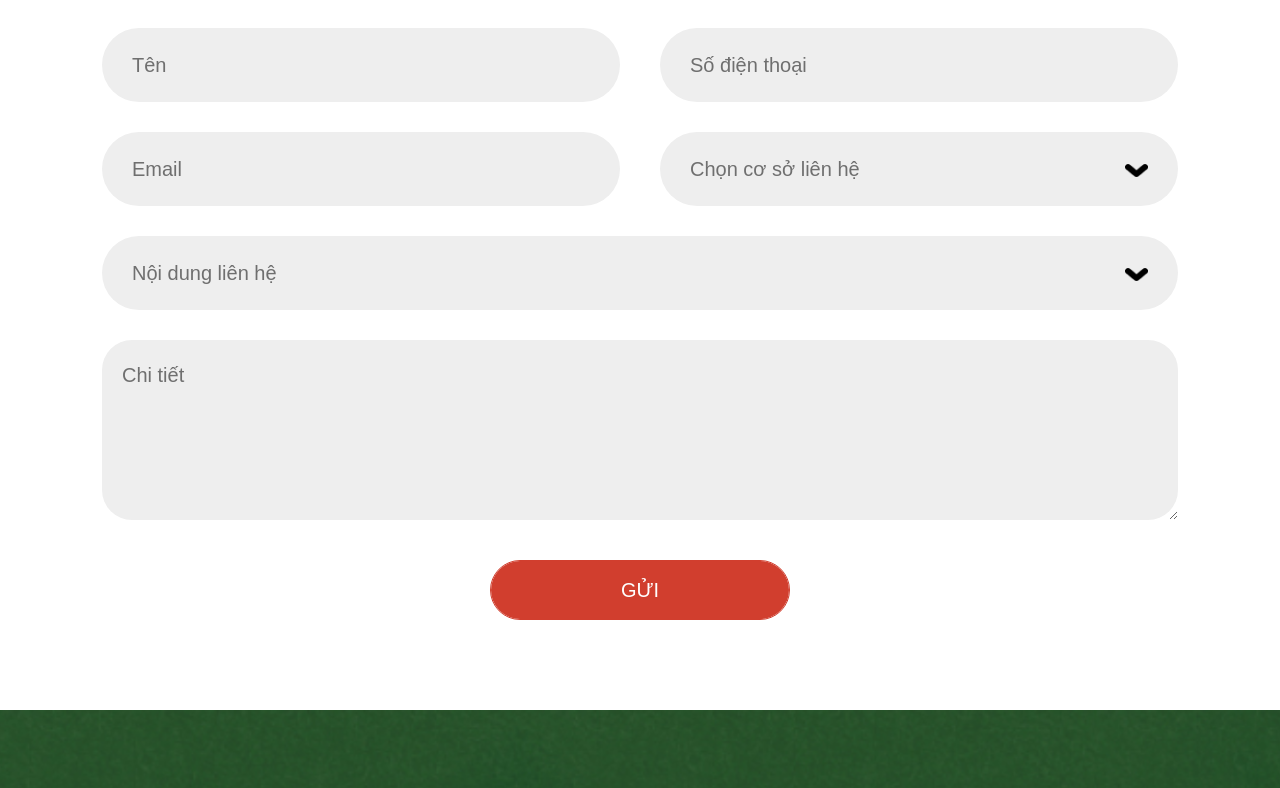
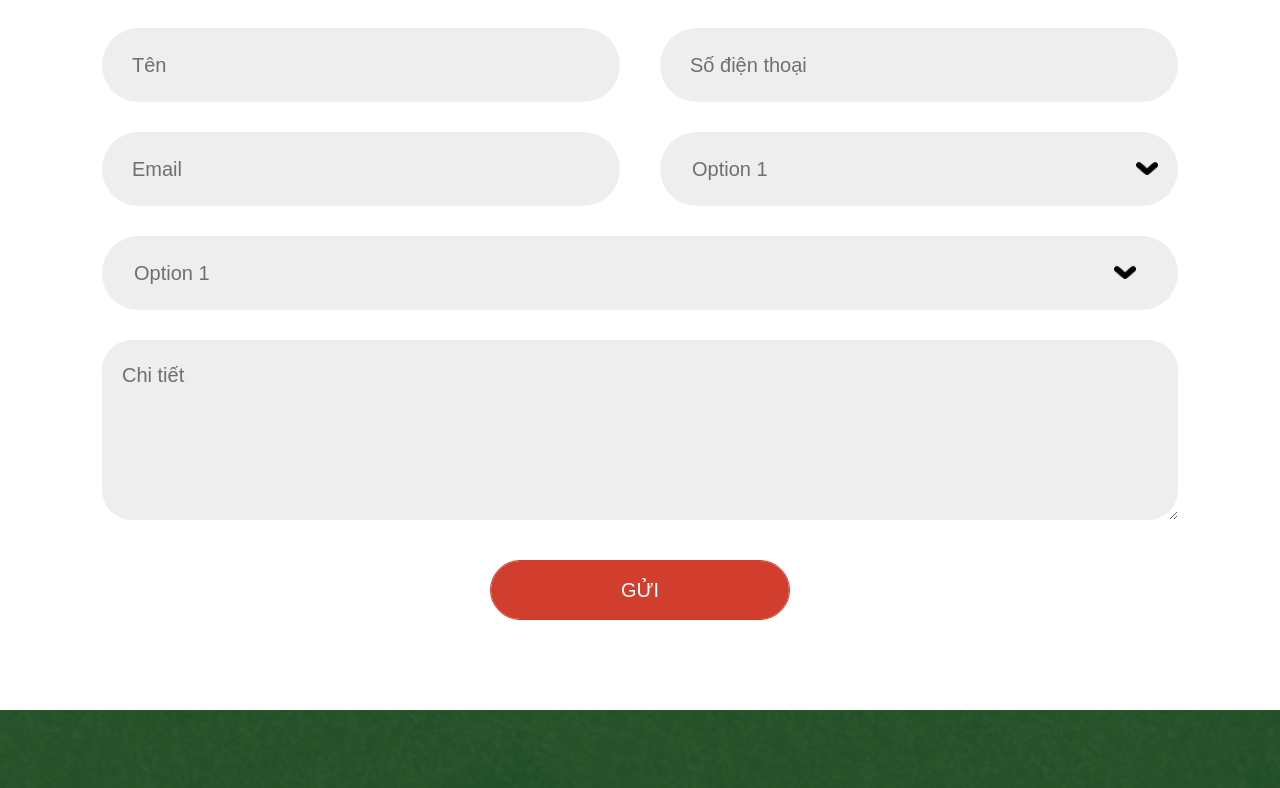
Before and after one commit to baophung020394/minedu, a plain HTML site: page dist/contact.html in a window 1280 px wide. Shown: the part 1060-1848 px from the top of the page. Drawn offline with Linux system fonts and the light colour scheme; files whose address does not match are found by name; a web font is replaced by a local one.

Commit message:
fixed header & select

```diff
--- a/css/style.css
+++ b/css/style.css
@@ -190,6 +190,15 @@ h1,
   padding-top: 60px;
   padding-left: 30px;
   transition: 0.4s all ease-in-out;
+  overflow: auto;
+}
+.logo-mobile {
+  margin: 0;
+  width: 80px;
+  position: absolute !important;
+  top: 5px;
+  left: 50%;
+  transform: translateX(-50%);
 }
 .header .menu-top.menu-mobile.active {
   right: 0;
@@ -1232,6 +1241,21 @@ iframe {
     var(--color-text15);
   text-align-last: center;
 }
+.select-form {
+  background: url(../img/mincenter/images/muitenxuong.png) 96% / 22px no-repeat
+    #eeeeee;
+  font-family: var(--font-family-Myriad-Pro-Regular);
+  font-size: 20px;
+  color: var(--color-text17);
+  width: 100%;
+  border: none;
+  padding: 1rem 1rem 1rem 2rem;
+  -moz-appearance: none; /* Firefox */
+  -webkit-appearance: none; /* Safari and Chrome */
+  appearance: none;
+  border-radius: 40px;
+  min-height: 60px;
+}
 .schedule select:focus {
   outline: none;
   border: none;
@@ -1968,6 +1992,9 @@ iframe {
   }
 }
 @media screen and (min-width: 1024px) {
+  .select-form {
+    min-height: 74px;
+  }
   /* Header */
   .header-form .form-group span.min-center {
     position: unset;
--- a/dist/contact.html
+++ b/dist/contact.html
@@ -256,41 +256,20 @@
                 <input type="text" class="form-control" placeholder="Email" />
               </div>
               <div class="form-group">
-                <input
-                  type="text"
-                  class="form-control"
-                  placeholder="Chọn cơ sở liên hệ"
-                />
-                <span class="min-center">
-                  <img
-                    class="dropdown-icon"
-                    src="../img/home/images/select-dropdown.png"
-                    alt=""
-                /></span>
-                <div class="box-dropdown">
-                  <p>Tư vấn chương trình học</p>
-                  <p>Đóng góp ý kiến</p>
-                  <p>Khác</p>
-                </div>
+
+                <select class="form-control select-form">
+                  <option value="">Option 1</option>
+                  <option value="">Option 1</option>
+                  <option value="">Option 1</option>
+                </select>
               </div>
             </div>
             <div class="form-group">
-              <input
-                type="text"
-                class="form-control"
-                placeholder="Nội dung liên hệ"
-              />
-              <span class="min-center">
-                <img
-                  class="dropdown-icon"
-                  src="../img/home/images/select-dropdown.png"
-                  alt=""
-              /></span>
-              <div class="box-dropdown">
-                <p>Tư vấn chương trình học</p>
-                <p>Đóng góp ý kiến</p>
-                <p>Khác</p>
-              </div>
+              <select class="form-control select-form">
+                <option value="">Option 1</option>
+                <option value="">Option 1</option>
+                <option value="">Option 1</option>
+              </select>
             </div>
             <div class="form-group">
               <textarea class="form-control" placeholder="Chi tiết"></textarea>
```
Also changed, not shown: dist/index.html (+3 -0 lines).
